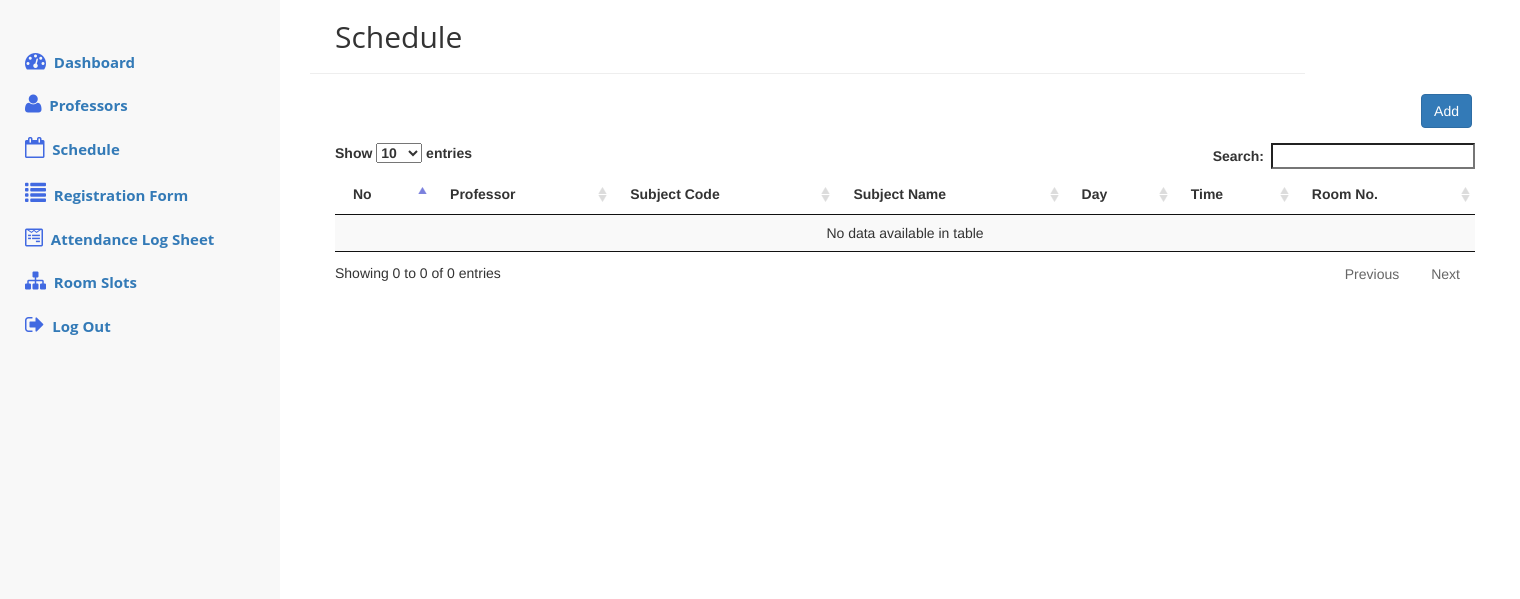
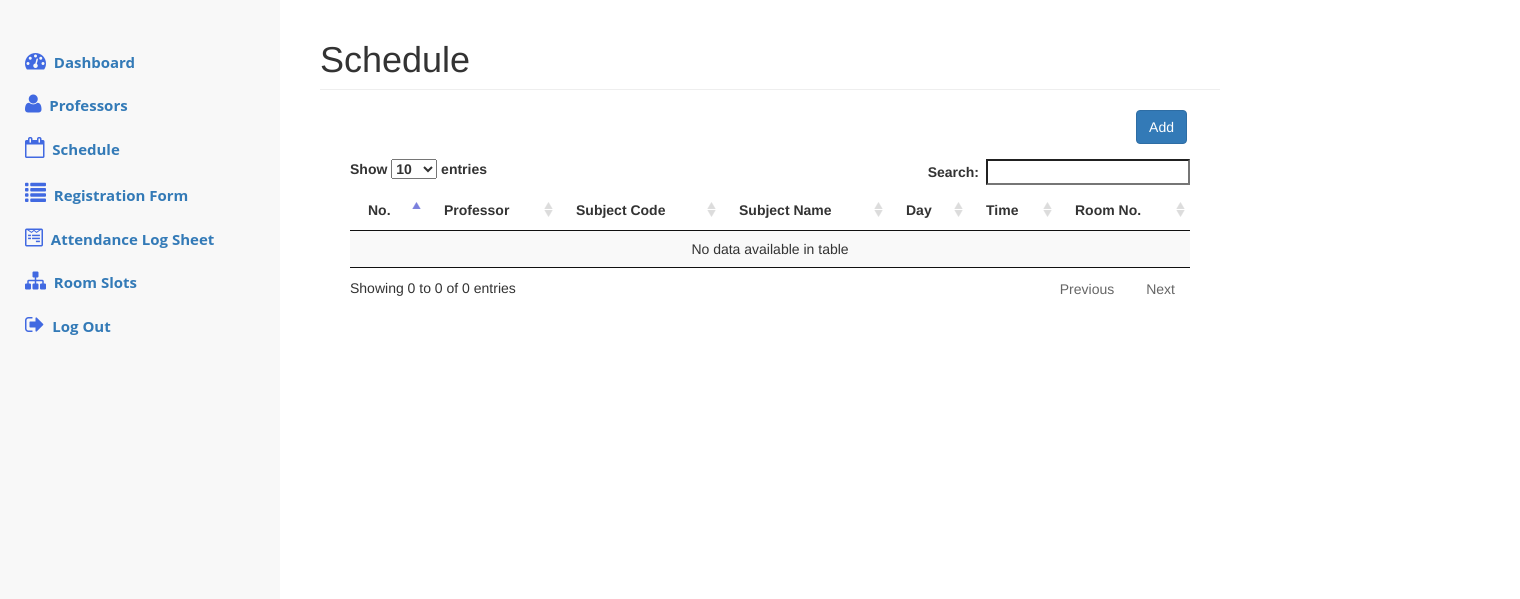
Before and after one commit to patrickllarenagomez/FacultyLedger, a PHP site: page /schedule.php in a window 1520 px wide. Shown: the part 61-660 px from the top of the page. Run offline with PHP 8.4, Linux system fonts and the light colour scheme; data that the repository does not hold is empty.

Commit message:
* edited schedule.php

```diff
--- a/schedule.php
+++ b/schedule.php
@@ -107,8 +107,7 @@ while($rows = mysqli_fetch_assoc($dataresult))
 
 
 <div class="dash_page">
-  <div class="col-lg-10">
-    <h2 style="margin-right:">Schedule </h2>
+    <h1 class="page-header">Schedule</h2>
 
     <?php echo isset($_SESSION['edit_schedule_success']) ? $_SESSION['edit_schedule_success'] : "";
 
@@ -116,17 +115,16 @@ while($rows = mysqli_fetch_assoc($dataresult))
             unset($_SESSION['edit_schedule_success']);
 
     ?>
-    <hr style="margin-left: -25px;">
 
-        <div class="row">
-          <div class="container">
+        <div class="container" style="width: 900px;">
+            <div class="col-lg-12">
                 <div class="buttons" style="float: right; margin-bottom: 15px;">
                     <a href="addschedule.php"><button class="btn btn-primary">Add</button></a>
                 </div>
                 <table id="table-schedule" class="display" cellspacing="0" width="100%">
                    <thead>
                         <tr>
-                                    <th>No</th>
+                            <th>No.</th>
                             <th>Professor</th>
                             <th>Subject Code</th>
                             <th>Subject Name</th>
@@ -136,12 +134,9 @@ while($rows = mysqli_fetch_assoc($dataresult))
                         </tr>
                     </thead>
                     <tbody>
-
                         <?php echo isset($tableData) ? $tableData : '' ;?>
                     </tbody>
                 </table>
-                    </div>
-
             </div>
         </div>
 
```
Lines whose indentation alone changed are shown as unchanged.
